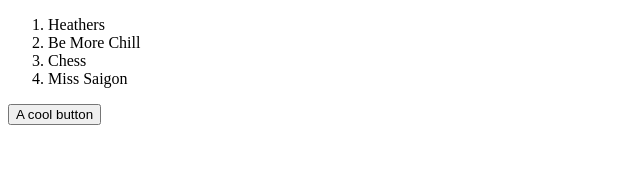
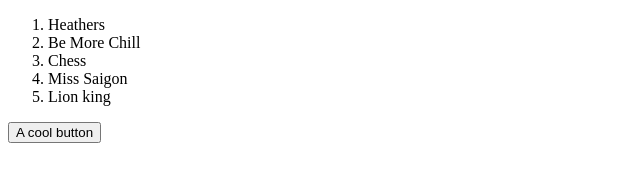
Before and after one commit to hortfrancis/my-first-git, a plain HTML site: page index.html in a window 1280 px wide. Shown: the whole page, without its empty margins (0-640 px from the left). Drawn offline with Linux system fonts and the light colour scheme.

Commit message:
Add lion king

```diff
--- a/index.html
+++ b/index.html
@@ -13,6 +13,7 @@
             <li>Be More Chill</li>
             <li>Chess</li>
             <li>Miss Saigon</li>
+            <li>Lion king</li>
         </ol>
     </main>
 
```
